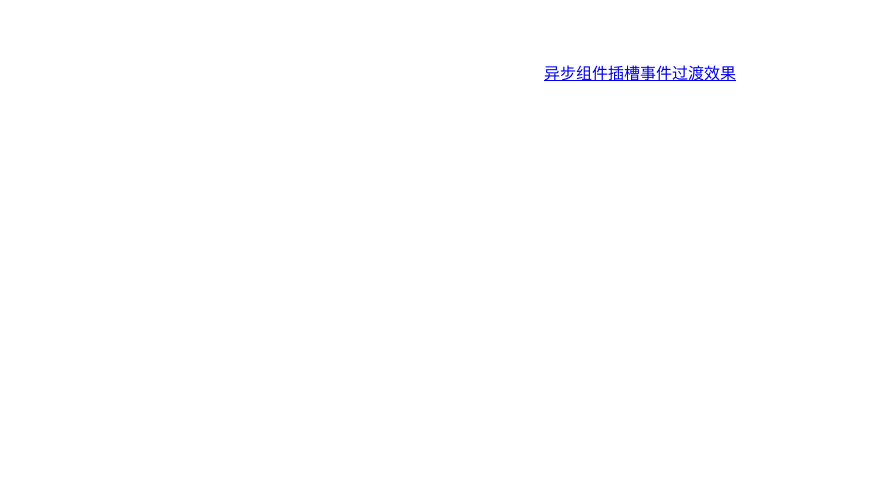
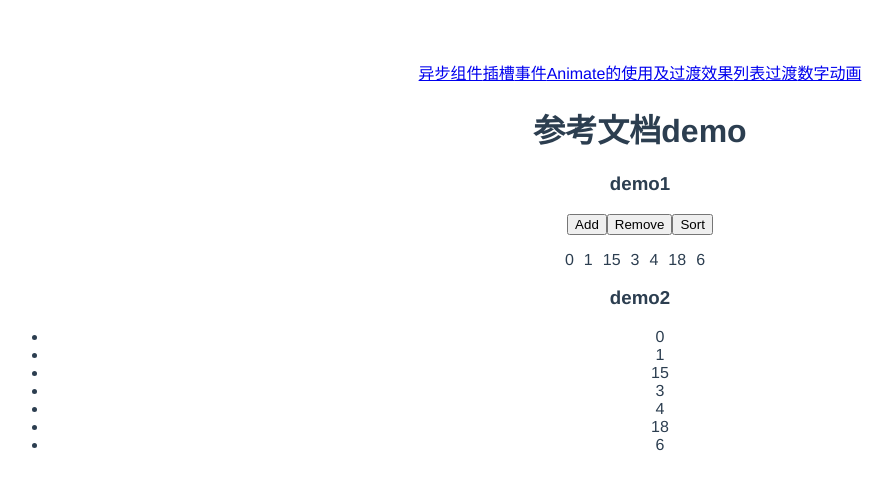
Before and after one commit to world-hellow/blog.github.io, a Vue app: page /#/groupanimate in a window 1280 px wide. Shown: the top 490 px of the page, without its empty margins (0-892 px from the left). Built offline with nearby package versions, Linux system fonts and the light colour scheme.

Commit message:
数字运动

```diff
--- a/config/index.js
+++ b/config/index.js
@@ -23,7 +23,7 @@ module.exports = {
     // Use Eslint Loader?
     // If true, your code will be linted during bundling and
     // linting errors and warnings will be shown in the console.
-    useEslint: true,
+    useEslint: false,
     // If true, eslint errors and warnings will also be shown in the error overlay
     // in the browser.
     showEslintErrorsInOverlay: false,
--- a/index.html
+++ b/index.html
@@ -4,9 +4,10 @@
     <meta charset="utf-8">
     <meta name="viewport" content="width=device-width,initial-scale=1.0">
     <title>githubpage</title>
-    <script>
-
-    </script>
+    <!--单个数字运动-->
+    <script src="https://cdnjs.cloudflare.com/ajax/libs/gsap/1.20.3/TweenMax.min.js"></script>
+    <!--计算运动-->
+    <script src="https://cdn.jsdelivr.net/npm/tween.js"></script>
 </head>
 <body>
 <div id="app"></div>
--- a/src/App.vue
+++ b/src/App.vue
@@ -3,7 +3,9 @@
       <router-link to="/">异步组件</router-link>
       <router-link to="/slot">插槽</router-link>
       <router-link to="/event">事件</router-link>
-      <router-link to="/animate">过渡效果</router-link>
+      <router-link to="/animate">Animate的使用及过渡效果</router-link>
+      <router-link to="/groupanimate">列表过渡</router-link>
+      <router-link to="/animatenumber">数字动画</router-link>
       <router-view/>
   </div>
 </template>
--- /dev/null
+++ b/src/components/GroupAnimate.vue
@@ -0,0 +1,87 @@
+<template>
+    <div>
+        <div class="demo">
+            <h1>参考文档demo</h1>
+            <h3>demo1</h3>
+            <button v-on:click="add">Add</button>
+            <button v-on:click="remove">Remove</button>
+            <button v-on:click="sort">Sort</button>
+            <transition-group name="list" tag="p">
+                <span v-for="item in items" v-bind:key="item" class="list-item">
+                  {{ item }}
+                </span>
+            </transition-group>
+            <h3>demo2</h3>
+            <transition-group name="flip-list" tag="ul">
+                <li v-for="item in items" v-bind:key="item">
+                    {{ item }}
+                </li>
+            </transition-group>
+        </div>
+    </div>
+</template>
+
+<script>
+export default {
+  name: 'GroupAnimate',
+  data () {
+    return {
+      items: [0, 1, 15, 3, 4, 18, 6],
+      nextNum: 7
+    }
+  },
+  methods: {
+    randomIndex: function () {
+      return Math.floor(Math.random() * this.items.length)
+    },
+    add: function () {
+      this.items.splice(this.randomIndex(), 0, this.nextNum++)
+    },
+    remove: function () {
+      this.items.splice(this.randomIndex(), 1)
+    },
+    sort () {
+      this.items.sort((a, b) => {
+        return a - b
+      })
+    }
+  }
+
+}
+</script>
+
+<style scoped>
+    /* #region demo1*/
+    .list-item {
+        display: inline-block;
+        margin-right: 10px;
+        transition: all 1s;
+    }
+
+    .list-leave-active {
+        /*transition: all 1s;*/
+        position: absolute;
+    }
+
+    .list-enter, .list-leave-to {
+        opacity: 0;
+        transform: translateY(30px);
+    }
+    /* #end region*/
+
+    /* #region demo2*/
+    /*demo1 未添加xxx-move 实现了一样的效果*/
+    .flip-list-move {
+        transition: transform 1s;
+    }
+    .flip-list-leave-active{
+        position: absolute;
+    }
+    .flip-list-leave-to {
+        opacity: 0;
+    }
+    li{
+        /*display: inline-block;*/
+    }
+    /* #end region*/
+</style>
--- /dev/null
+++ b/src/components/animateNumber.vue
@@ -0,0 +1,37 @@
+<template>
+    <div>
+        <div id="animated-number-demo">
+            <input v-model.number="number" type="number" step="20">
+            <p>{{ animatedNumber }}</p>
+        </div>
+        <h1>基础组件</h1>
+        <BaseAnimateNumber :value="number"></BaseAnimateNumber>
+    </div>
+</template>
+
+<script>
+export default {
+  name: 'animateNumber',
+  data () {
+    return {
+      number: 0,
+      tweenedNumber: 0
+    }
+  },
+  computed: {
+    animatedNumber: function () {
+      return this.tweenedNumber.toFixed(0)
+    }
+  },
+  watch: {
+    number: function (newValue) {
+      // 数字表示数字运动到指定动画时长 单位s
+      TweenLite.to(this.$data, 0.8, { tweenedNumber: newValue })
+    }
+  }
+}
+</script>
+
+<style scoped>
+
+</style>
--- /dev/null
+++ b/src/components/common/BaseAnimateNumber.vue
@@ -0,0 +1,53 @@
+<template>
+    <div>
+        <span>{{ tweeningValue }}</span>
+    </div>
+</template>
+
+<script>
+export default {
+  name: 'BaseAnimateNumber',
+  props: {
+    value: {
+      type: Number,
+      required: true
+    }
+  },
+  data: function () {
+    return {
+      tweeningValue: 0
+    }
+  },
+  watch: {
+    value: function (newValue, oldValue) {
+      this.tween(oldValue, newValue)
+    }
+  },
+  mounted: function () {
+    this.tween(0, this.value)
+  },
+  methods: {
+    tween: function (startValue, endValue) {
+      var vm = this
+      function animate () {
+        if (TWEEN.update()) {
+          requestAnimationFrame(animate)
+        }
+      }
+      // 数字代表时间  单位毫秒
+      new TWEEN.Tween({ tweeningValue: startValue })
+        .to({ tweeningValue: endValue }, 800)
+        .onUpdate(function () {
+          vm.tweeningValue = this.tweeningValue.toFixed(0)
+        })
+        .start()
+
+      animate()
+    }
+  }
+}
+</script>
+
+<style scoped>
+
+</style>
--- a/src/router/index.js
+++ b/src/router/index.js
@@ -52,6 +52,16 @@ export default new Router({
       path: '/animate',
       name: 'animate',
       component: resolve => require(['@/components/Animate'], resolve)
+    },
+    {
+      path: '/groupanimate',
+      name: 'groupanimate',
+      component: resolve => require(['@/components/GroupAnimate'], resolve)
+    },
+    {
+      path: '/animatenumber',
+      name: 'animatenumber',
+      component: resolve => require(['@/components/animateNumber'], resolve)
     }
   ]
 })
```
